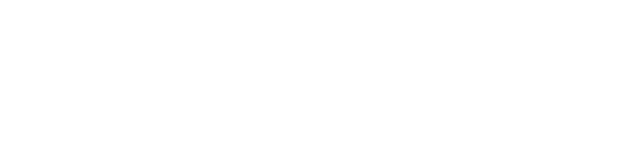
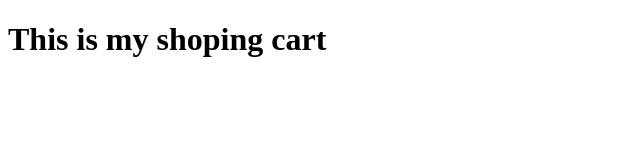
Before and after one commit to jayasenapm/shopingCart, a plain HTML site: page index.html in a window 1280 px wide. Shown: the whole page, without its empty margins (0-640 px from the left). Drawn offline with Linux system fonts and the light colour scheme.

Commit message:
my commit

```diff
--- a/index.html
+++ b/index.html
@@ -7,6 +7,6 @@
     <title>my shoping cart</title>
 </head>
 <body>
-
+   <h1>This is my shoping cart </h1>
 </body>
-</html>
+</htmhl>
```
